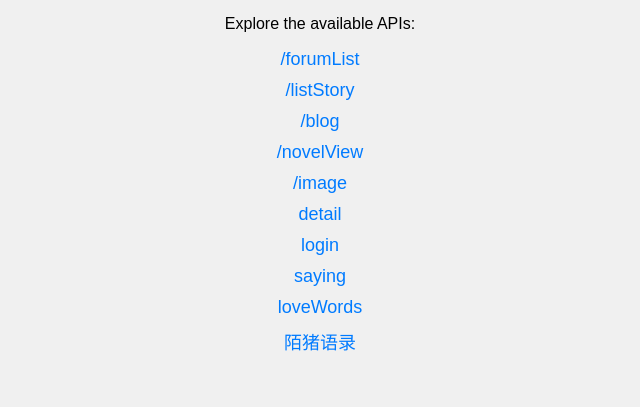
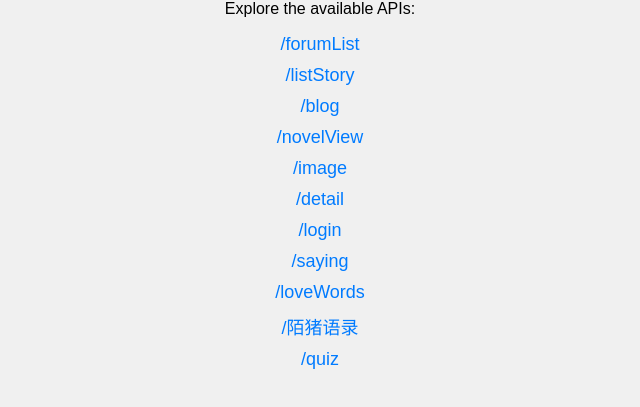
Before and after one commit to vagmr/express-vercel, a website: page index.html in a window 1280 px wide. Shown: the part 257-664 px from the top of the page, without its empty margins (320-960 px from the left). Drawn offline with Linux system fonts and the light colour scheme.

Commit message:
页面更新

```diff
--- a/index.html
+++ b/index.html
@@ -52,11 +52,12 @@
             <li><a class="api-link" href="https://fakeapi.vagmrgpt.top/blog">/blog</a></li>
             <li><a class="api-link" href="https://fakeapi.vagmrgpt.top/novelView">/novelView</a></li>
             <li><a class="api-link" href="https://fakeapi.vagmrgpt.top/image/14.png">/image</a></li>
-            <li><a class="api-link" href="https://fakeapi.vagmrgpt.top/getNovelDetail">detail</a></li>
-            <li><a class="api-link" href="https://fakeapi.vagmrgpt.top/login">login</a></li>
-            <li><a class="api-link" href="https://fakeapi.vagmrgpt.top/saying">saying</a></li>
-            <li><a class="api-link" href="https://fakeapi.vagmrgpt.top/wordlist">loveWords</a></li>
-            <li><a class="api-link" href="https://fakeapi.vagmrgpt.top/cxg">陌猪语录</a></li>
+            <li><a class="api-link" href="https://fakeapi.vagmrgpt.top/getNovelDetail">/detail</a></li>
+            <li><a class="api-link" href="https://fakeapi.vagmrgpt.top/login">/login</a></li>
+            <li><a class="api-link" href="https://fakeapi.vagmrgpt.top/saying">/saying</a></li>
+            <li><a class="api-link" href="https://fakeapi.vagmrgpt.top/wordlist">/loveWords</a></li>
+            <li><a class="api-link" href="https://fakeapi.vagmrgpt.top/cxg">/陌猪语录</a></li>
+            <li><a class="api-link" href="https://fakeapi.vagmrgpt.top/quiz">/quiz</a></li>
         </ul>
     </div>
 </body>
```
